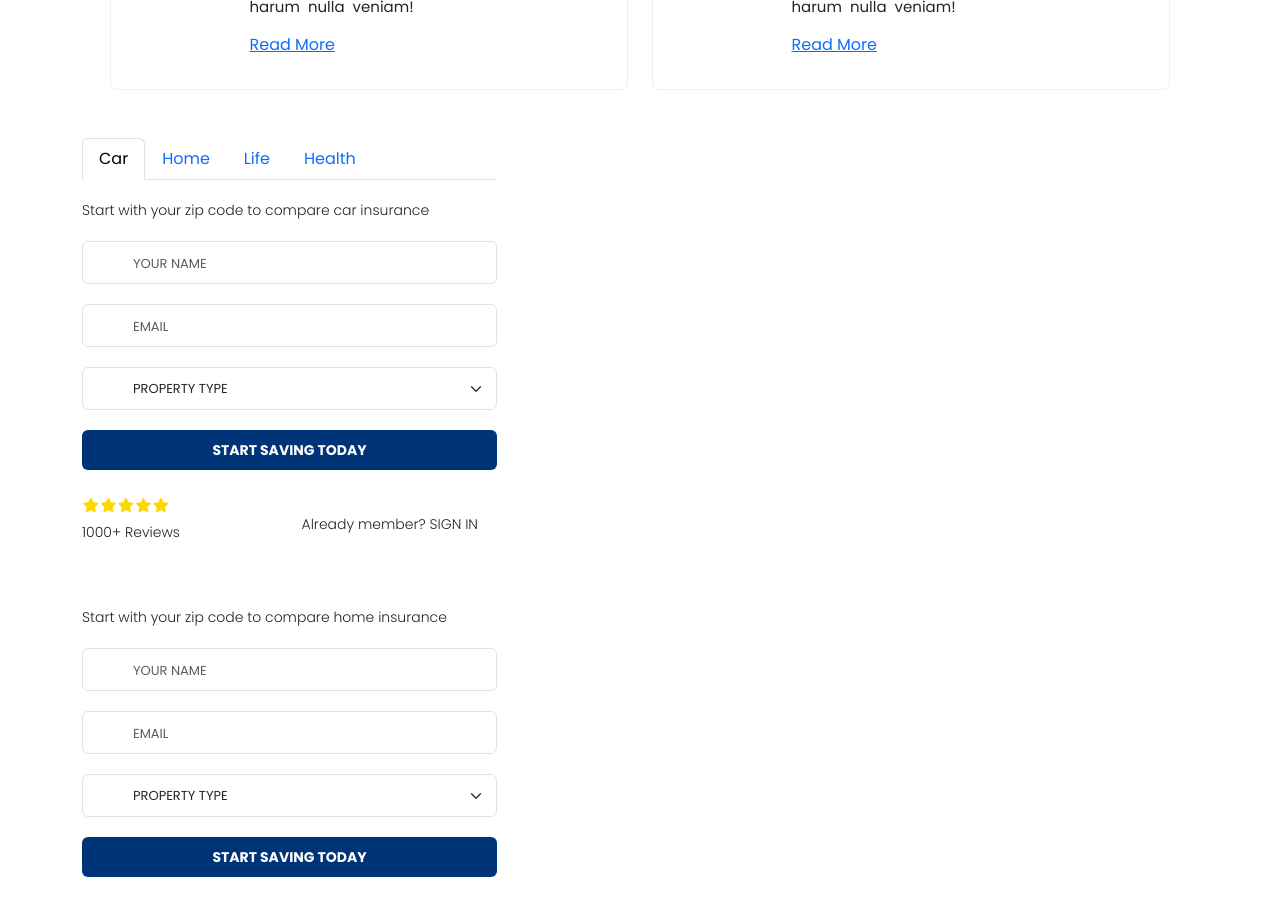
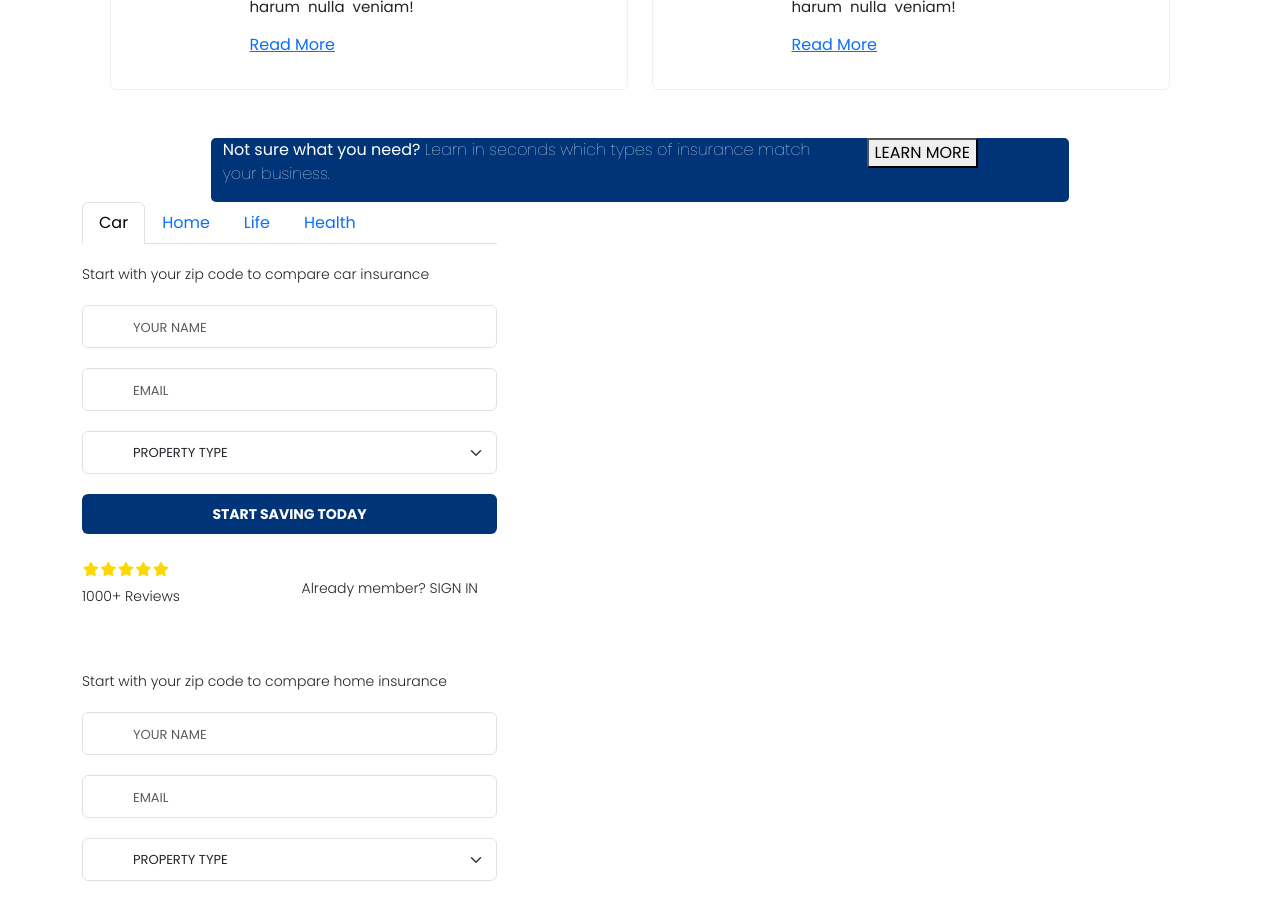
Before and after one commit to mohamedmahroofa/Insurance, an Angular app: page / in a window 1280 px wide. Shown: the part 1760-2659 px from the top of the page. Built offline with nearby package versions, Linux system fonts and the light colour scheme.

Commit message:
Started  the learn more box in the main page .

```diff
--- a/src/app/info/info.component.css
+++ b/src/app/info/info.component.css
@@ -44,6 +44,21 @@
  color: #003478;
 }
 
+
+/* Learn more section */
+#learn-more {
+  background-color: #003478;
+  border-radius: 5px;
+
+}
+
+#learn-more p {
+  color: #fff;
+}
+
+#learn-more span {
+  font-weight: 100;
+}
 
 /* Form */
 
--- a/src/app/info/info.component.html
+++ b/src/app/info/info.component.html
@@ -155,6 +155,22 @@
     </div>
   </div>
 </section>
+
+<!-- Learn More section starts -->
+ <section>
+  <div class="container d-flex justify-content-center align-items-center">
+    <div class="row" id="learn-more">
+      <div class="col-9">
+        <p>Not sure what you need? <span>Learn in seconds which types of insurance match your business.</span></p>
+      </div>
+      <div class="col-3">
+        <button>LEARN MORE</button>
+      </div>
+    </div>
+  </div>
+ </section>
+<!-- Learn More section ends -->
+
 
 <!-- Contact Form -->
 <section class="cnt-section">
```
